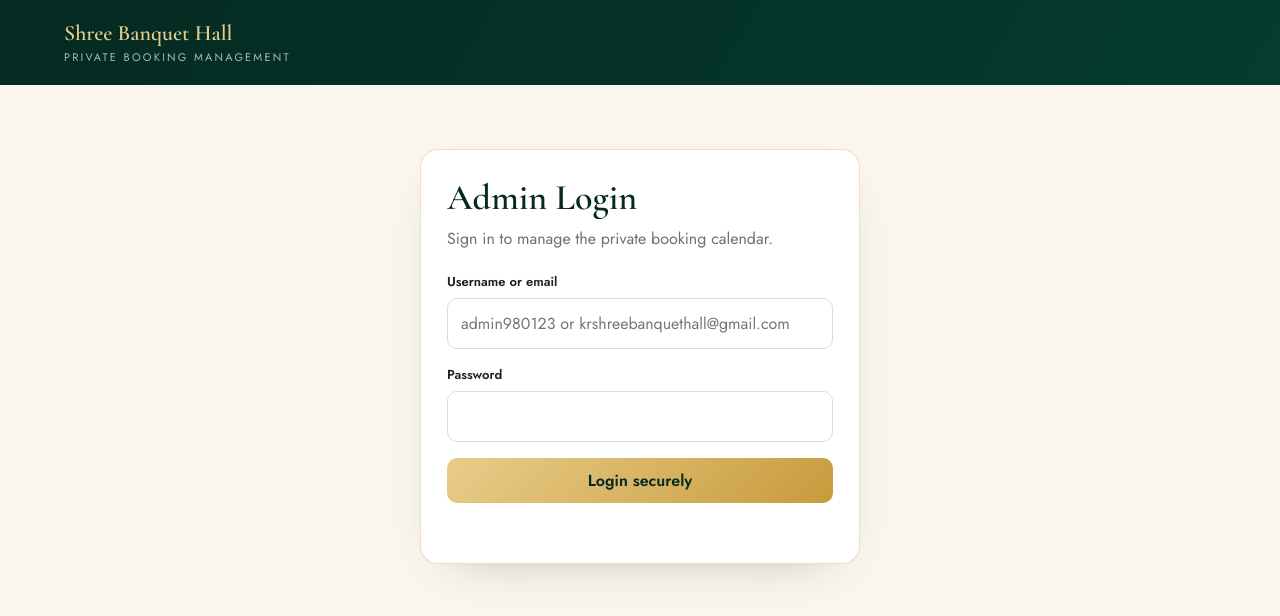
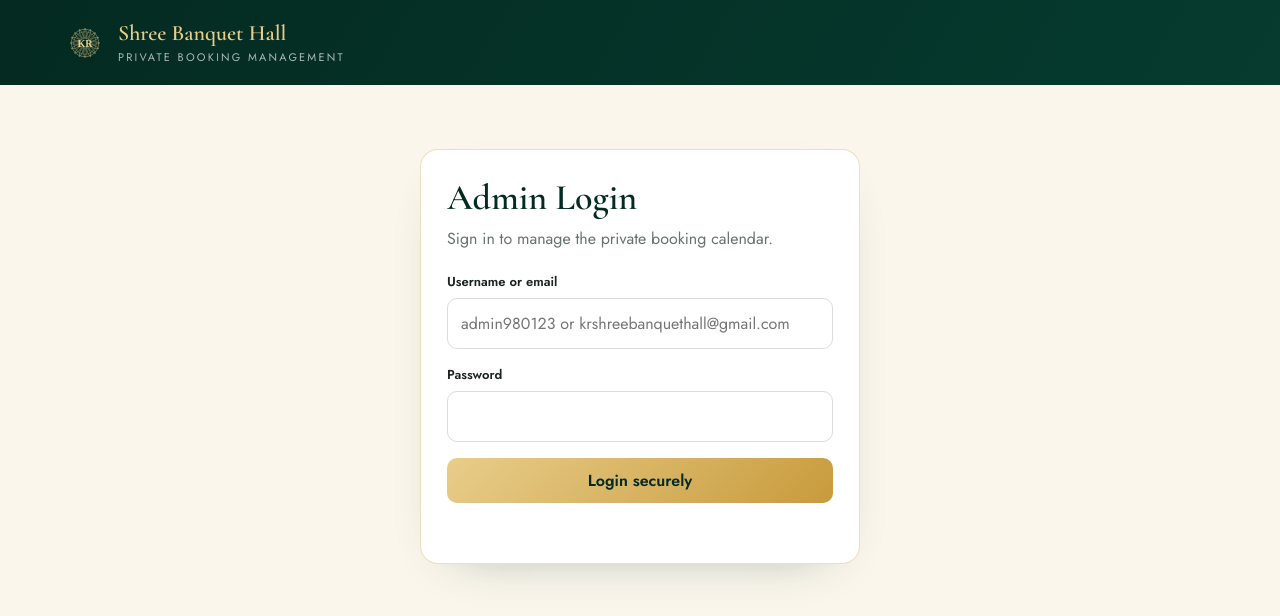
Before and after one commit to abhiraj07/krshreebanquet, a plain HTML site: page admin.html in a window 1280 px wide. Drawn offline with nearby package versions, Linux system fonts and the light colour scheme.

Commit message:
Add KR emblem and home link to admin header

```diff
--- a/admin.html
+++ b/admin.html
@@ -9,7 +9,7 @@
 :root{--g:#042A21;--g2:#063B2F;--gold:#C89B3C;--gl:#E8CD8A;--cream:#FAF6EC;--ink:#1C241F;--muted:#69736d;--line:rgba(200,155,60,.32)}
 *{box-sizing:border-box}body{margin:0;background:var(--cream);color:var(--ink);font-family:Jost,sans-serif}
 .top{background:linear-gradient(120deg,var(--g),var(--g2));color:white;padding:20px 5vw;display:flex;justify-content:space-between;align-items:center;gap:16px}
-.brand{font:600 22px "Cormorant Garamond",serif;color:var(--gl)}.brand small{display:block;font:11px Jost,sans-serif;letter-spacing:.2em;color:#fffa;margin-top:3px}
+.brand-link{display:flex;align-items:center;gap:12px;color:inherit;text-decoration:none}.brand-link:focus-visible{outline:2px solid var(--gl);outline-offset:5px;border-radius:4px}.brand-logo{display:block;width:42px;height:42px;color:var(--gl);flex:none}.brand-logo svg{width:100%;height:100%;display:block}.brand{font:600 22px "Cormorant Garamond",serif;color:var(--gl)}.brand small{display:block;font:11px Jost,sans-serif;letter-spacing:.2em;color:#fffa;margin-top:3px}
 button,input{font:inherit}.btn{border:0;border-radius:10px;padding:11px 16px;cursor:pointer;font-weight:600}.gold{background:linear-gradient(135deg,var(--gl),var(--gold));color:var(--g)}.outline{background:transparent;border:1px solid var(--line);color:var(--g)}button:disabled{opacity:.45;cursor:not-allowed}
 main{max-width:1100px;margin:36px auto;padding:0 20px}.panel{background:#fff;border:1px solid var(--line);border-radius:18px;box-shadow:0 18px 50px -35px #042a2170;padding:26px}
 .login{max-width:440px;margin:8vh auto}h1{font:600 36px "Cormorant Garamond",serif;color:var(--g);margin:0 0 8px}p{color:var(--muted);margin:0 0 22px}
@@ -24,7 +24,22 @@ main{max-width:1100px;margin:36px auto;padding:0 20px}.panel{background:#fff;bor
 @media(max-width:600px){main{margin:20px auto;padding:0 12px}.panel{padding:16px}.top{padding:16px 18px}.brand{font-size:19px}.day{min-height:62px;padding:6px;border-radius:8px}.day .state{font-size:9px}.grid{gap:5px}.month{font-size:24px}.btn{padding:10px 11px;font-size:13px}}
 </style></head>
 <body>
-<header class="top"><div class="brand">Shree Banquet Hall<small>PRIVATE BOOKING MANAGEMENT</small></div><button id="logout" class="btn outline hidden" style="color:white;border-color:#ffffff66">Log out</button></header>
+<header class="top"><a class="brand-link" href="./index.html" aria-label="Shree Banquet Hall home"><span class="brand-logo" aria-hidden="true"><svg viewBox="0 0 100 100" fill="none" stroke="currentColor">
+          <defs><path id="petalAdmin" d="M50,15 C54,23 54,31 50,40 C46,31 46,23 50,15 Z"/></defs>
+          <g class="petals" stroke-width="0.9">
+            <use href="#petalAdmin" transform="rotate(0 50 50)"/><use href="#petalAdmin" transform="rotate(22.5 50 50)"/>
+            <use href="#petalAdmin" transform="rotate(45 50 50)"/><use href="#petalAdmin" transform="rotate(67.5 50 50)"/>
+            <use href="#petalAdmin" transform="rotate(90 50 50)"/><use href="#petalAdmin" transform="rotate(112.5 50 50)"/>
+            <use href="#petalAdmin" transform="rotate(135 50 50)"/><use href="#petalAdmin" transform="rotate(157.5 50 50)"/>
+            <use href="#petalAdmin" transform="rotate(180 50 50)"/><use href="#petalAdmin" transform="rotate(202.5 50 50)"/>
+            <use href="#petalAdmin" transform="rotate(225 50 50)"/><use href="#petalAdmin" transform="rotate(247.5 50 50)"/>
+            <use href="#petalAdmin" transform="rotate(270 50 50)"/><use href="#petalAdmin" transform="rotate(292.5 50 50)"/>
+            <use href="#petalAdmin" transform="rotate(315 50 50)"/><use href="#petalAdmin" transform="rotate(337.5 50 50)"/>
+          </g>
+          <circle cx="50" cy="50" r="33" stroke-width="1"/>
+          <circle cx="50" cy="50" r="27" stroke-width="0.6"/>
+          <text x="50" y="59" text-anchor="middle" font-family="Cinzel, serif" font-size="24" font-weight="600" fill="currentColor" stroke="none">KR</text>
+        </svg></span><span class="brand">Shree Banquet Hall<small>PRIVATE BOOKING MANAGEMENT</small></span></a><button id="logout" class="btn outline hidden" style="color:white;border-color:#ffffff66">Log out</button></header>
 <main>
 <section id="loginPanel" class="panel login"><h1>Admin Login</h1><p>Sign in to manage the private booking calendar.</p>
 <form id="loginForm"><label class="field"><span>Username or email</span><input id="username" autocomplete="username" placeholder="admin980123 or krshreebanquethall@gmail.com" required></label><label class="field"><span>Password</span><input id="password" type="password" autocomplete="current-password" required></label><button class="btn gold" type="submit" style="width:100%">Login securely</button><div id="loginError" class="error" role="alert"></div></form></section>
```
